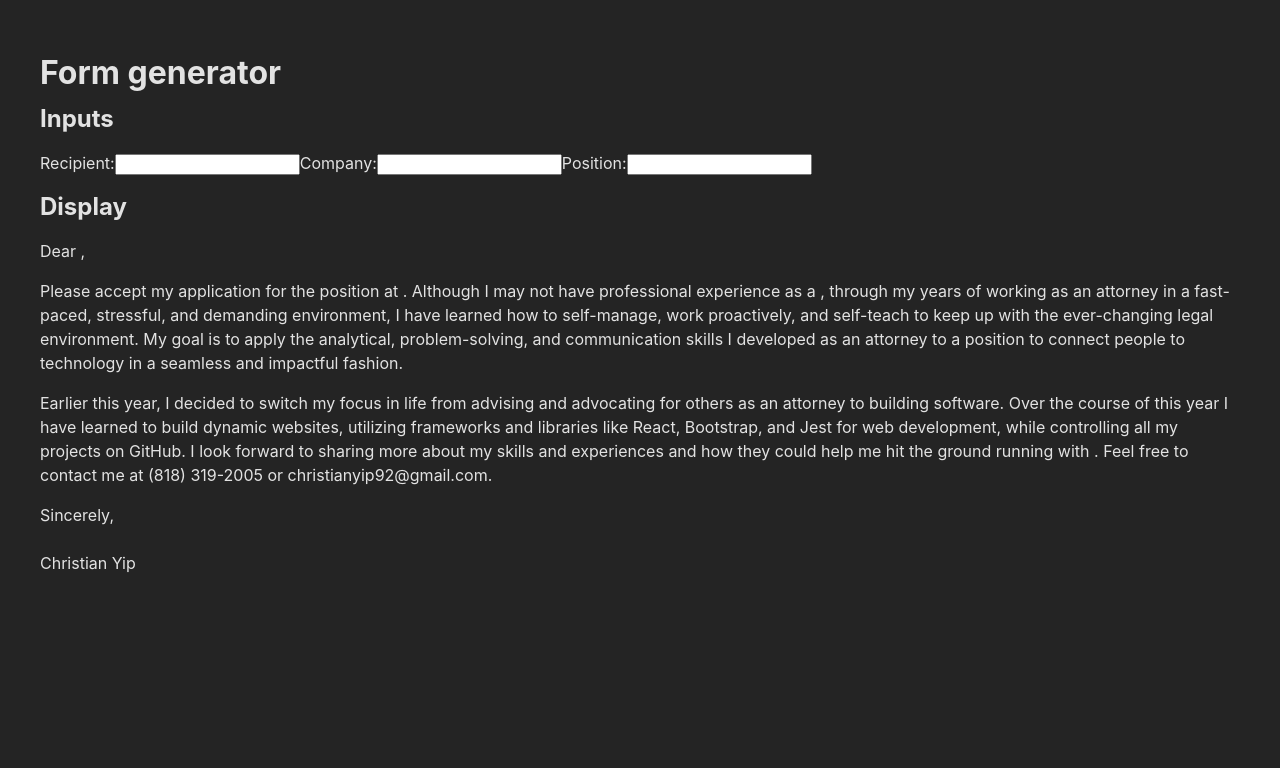
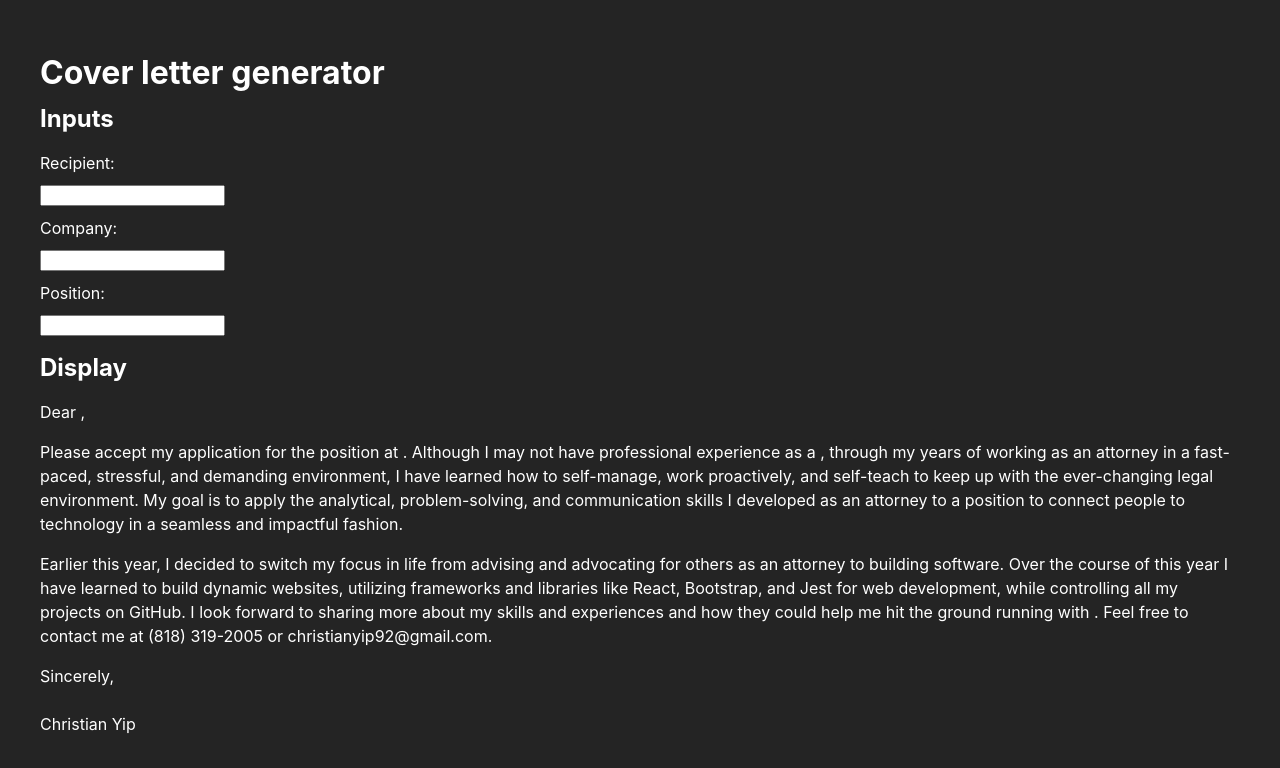
Before and after one commit to c-yip/cover-letter, a React (Vite) app: page / in a window 1280 px wide. Shown: the top 768 px of the page. Built offline with nearby package versions, Linux system fonts and the light colour scheme.

Commit message:
Finish styling and change title.

```diff
--- a/index.html
+++ b/index.html
@@ -4,7 +4,7 @@
     <meta charset="UTF-8" />
     <link rel="icon" type="image/svg+xml" href="/vite.svg" />
     <meta name="viewport" content="width=device-width, initial-scale=1.0" />
-    <title>Form generator</title>
+    <title>Cover letter generator</title>
   </head>
   <body>
     <div id="root"></div>
--- a/src/App.css
+++ b/src/App.css
@@ -4,37 +4,9 @@
   padding: 2rem;
 }
 
-.logo {
-  height: 6em;
-  padding: 1.5em;
-  will-change: filter;
+.inputs {
+  display: flex;
+  flex-direction: column;
+  gap: 10px;
+  max-width: fit-content;
 }
-.logo:hover {
-  filter: drop-shadow(0 0 2em #646cffaa);
-}
-.logo.react:hover {
-  filter: drop-shadow(0 0 2em #61dafbaa);
-}
-
-@keyframes logo-spin {
-  from {
-    transform: rotate(0deg);
-  }
-  to {
-    transform: rotate(360deg);
-  }
-}
-
-@media (prefers-reduced-motion: no-preference) {
-  a:nth-of-type(2) .logo {
-    animation: logo-spin infinite 20s linear;
-  }
-}
-
-.card {
-  padding: 2em;
-}
-
-.read-the-docs {
-  color: #888;
-}
--- a/src/App.jsx
+++ b/src/App.jsx
@@ -49,7 +49,7 @@
 
   return (
     <div className="App">
-      <h1>Form generator</h1>
+      <h1>Cover letter generator</h1>
       <h2>Inputs</h2>
       <div className="inputs">
         <label htmlFor="recipient">Recipient:</label>
--- a/src/index.css
+++ b/src/index.css
@@ -5,7 +5,7 @@
   font-weight: 400;
 
   color-scheme: light dark;
-  color: rgba(255, 255, 255, 0.87);
+  color: white;
   background-color: #242424;
 
   font-synthesis: none;
```
